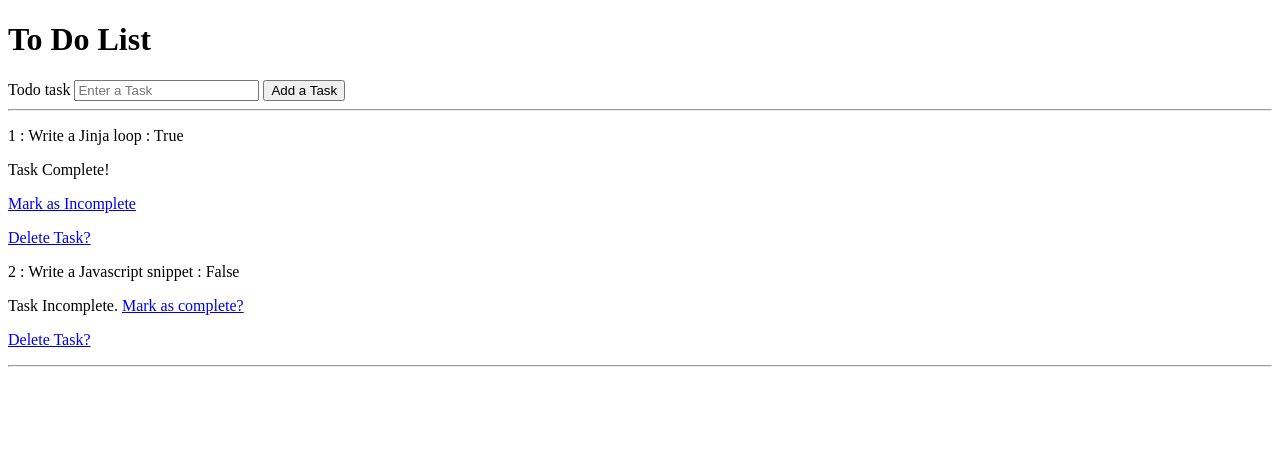
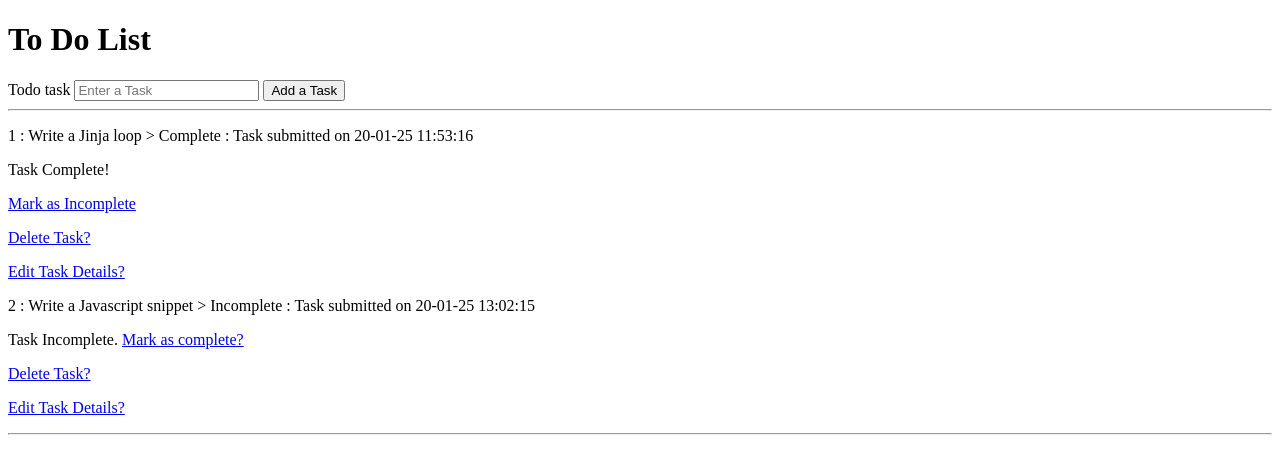
Before and after one commit to RoseStef/Flask-Project, a Flask app: page / in a window 1280 px wide. Shown: the top 474 px of the page. Run offline with Flask 3, Linux system fonts and the light colour scheme; data comes from the database, SQL or seed files in the repository; both versions use the stored data as it was after the commit.

Commit message:
Date and Time functionality added back to the updated structure as well as introduces a new functionality which enables user to edit the pre-existing to do task details and amend the changes to the database

```diff
--- a/To do app/Website/models.py
+++ b/To do app/Website/models.py
@@ -1,6 +1,8 @@
+from datetime import datetime #Imports the datetime from datetime module
 from Website import db
 
 class Todo(db.Model):
     id = db.Column(db.Integer, primary_key = True)
     task = db.Column(db.String(300), unique = True)
     complete = db.Column(db.Boolean, default = False)
+    time_and_date = db.Column(db.DateTime, default=datetime.utcnow) #Adds the time and date column to Todo model, which stores the timestamp
--- a/To do app/Website/templates/index.html
+++ b/To do app/Website/templates/index.html
@@ -21,7 +21,7 @@
 
       {% for todo in todo_list %}
       <div>
-        <p>{{ todo.id }} : {{ todo.task }} : {{todo.complete}}</p>
+        <p>{{ todo.id }} : {{ todo.task }} >  {{ 'Complete' if todo.complete else 'Incomplete'}} : Task submitted on {{ todo.time_and_date.strftime('%d-%m-%y %H:%M:%S') }}</p> <!-- strftime formats the time_and_date as a readable timestamp and therefore outputs the time and date of the created task. Next, the  'Complete' if todo.complete else 'Incomplete' conditional checks True or False based on the toggle between if task is either complete or incomplete and outputs "Complete" if task is complete and "Incomplete" if task has not been completed instead of True or False, which is a more readable, human friendly approach.  -->
         {% if todo.complete == False %}
             <p>Task Incomplete. <a href = "/update/{{todo.id}}"> Mark as complete?</a></p>
         {% else %}
@@ -30,6 +30,7 @@
         {% endif%}
     </div>
     <p><a href ="/delete/{{todo.id}}"> Delete Task?</a></p>
+    <p> <a href="/edit/{{todo.id}}"> Edit Task Details?</a></p> <!-- A link that allows to edit task details. If the user clicks on the link, a form in other window appears that appends the changes to the database and then is outputs these changes on the Todo list display.-->
         {% endfor %}
     <hr />
   </body>
--- a/To do app/Website/views.py
+++ b/To do app/Website/views.py
@@ -29,3 +29,18 @@ def delete(todo_id):
     db.session.delete(todo)
     db.session.commit()
     return redirect(url_for("my_view.home"))
+
+#Route that enables editing of the specified task by its identification (Primary key)
+@my_view.route("/edit/<todo_id>", methods = ["GET", "POST"])
+def edit(todo_id):
+    todo = Todo.query.filter_by(id=todo_id).first() #Queries db for the task with the specified primary key
+    if not todo:
+        return "Todo not found", 404 #If said task does not exist, it will return a 404 error, also known as "Not Found"
+
+    if request.method == "POST": #Method that handles the POST request to update the identified task
+        new_task = request.form.get("task") #Gets the edited task from the edit.html form
+        todo.task = new_task #Appends the edited task in the database
+        db.session.commit() #Commits task changes to the database
+        return redirect(url_for("my_view.home")) #redirects user back to the homepage once user has pressed "Save Changes"
+
+    return render_template("edit.html", todo=todo) #renders the edit.html form, and passes the task to this template.
```
Also changed, not shown: To do app/Website/templates/edit.html (added, +29 -0 lines), To do app/instance/db.sqlite.
